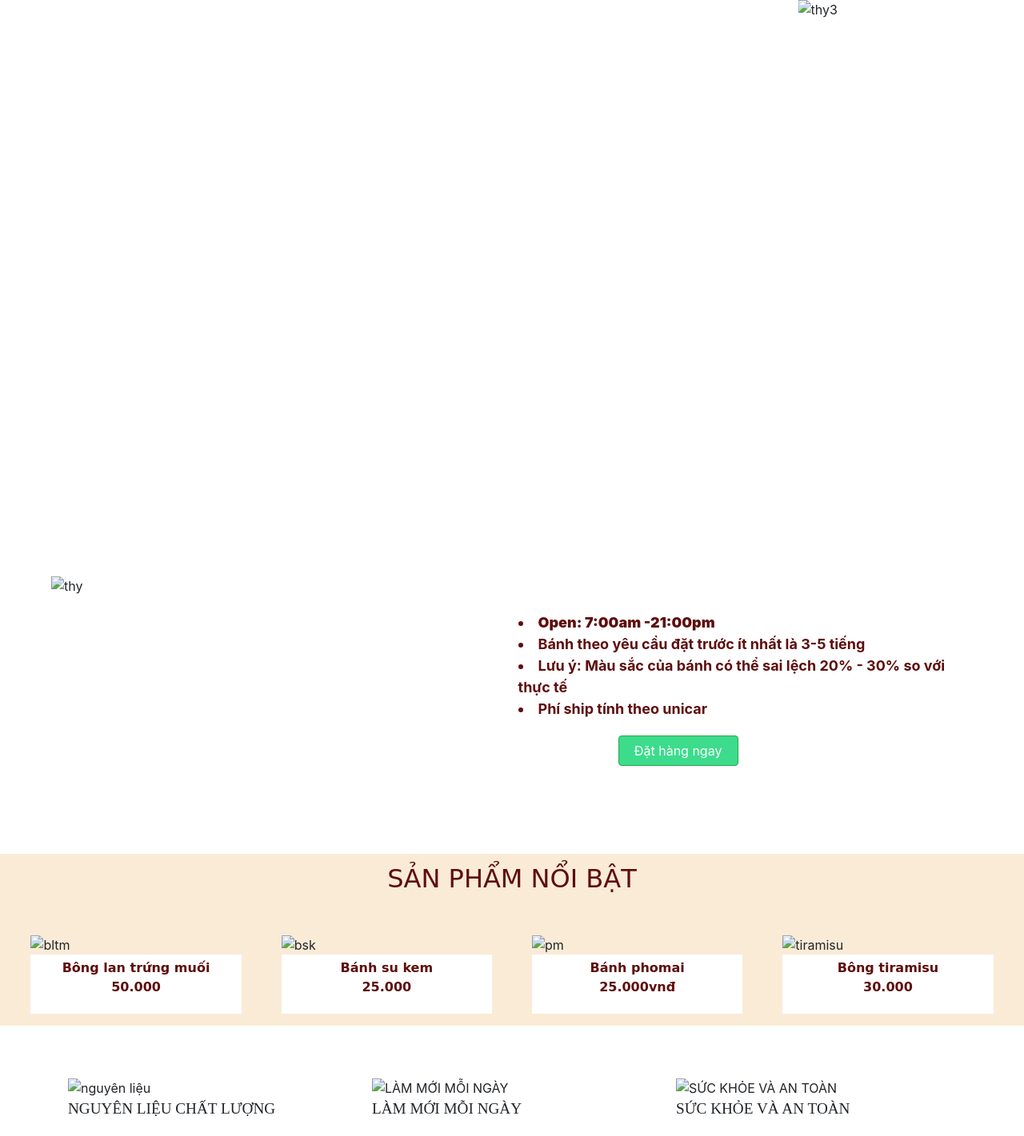
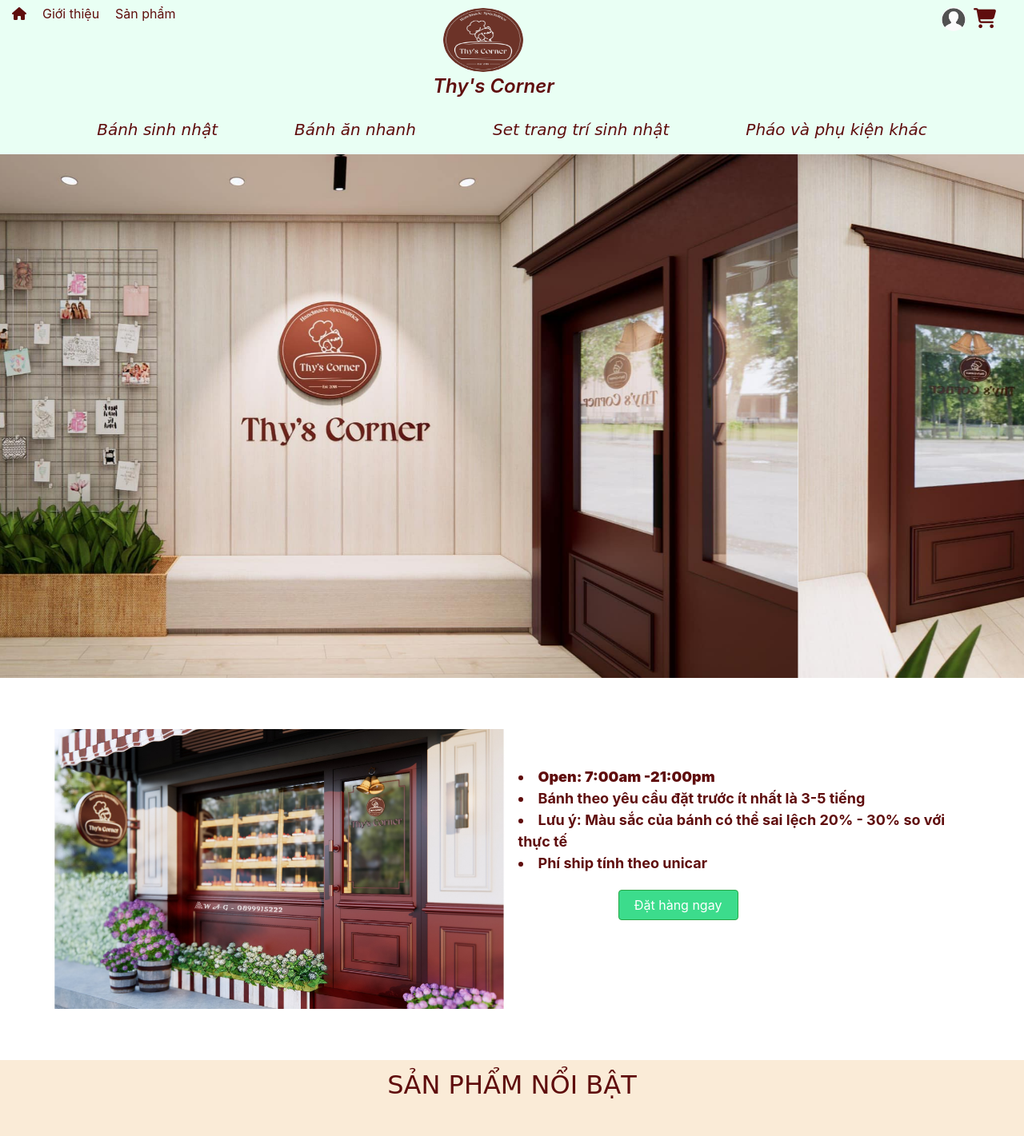
Before and after one commit to thmn172/Intern_Visafe, a plain HTML site: page index.html in a window 1280 px wide. Shown: the top 1421 px of the page at 80% size. Drawn offline with nearby package versions, Linux system fonts and the light colour scheme; files that its build step writes are made by us from their sources.

Commit message:
update 13:39 09-08-2024

```diff
--- a/front-end/component/header.html
+++ b/front-end/component/header.html
@@ -3,25 +3,25 @@
     <div class="container-fluid row">
       <div class="col d-flex justify-content-start">
         <div style="padding-right:20px ;">
-          <a href="index.html"><i class="fa-solid fa-house"></i></a>
+          <a href="front-end/index.html"><i class="fa-solid fa-house"></i></a>
         </div>
         <div style="padding-right:20px ;">
-          <a href="about.html">Giới thiệu</a>
+          <a href=" front-end/about.html">Giới thiệu</a>
         </div>
         <div>
-          <a href="product.html">Sản phẩm</a>
+          <a href="front-end/product.html">Sản phẩm</a>
         </div>
       </div>
       <div class="navbar-brand d-flex justify-content-center">
-        <a  href="index.html">
-          <img src="img/logo.jpg" alt="logo" width="100px" height="80px">
+        <a  href="front-end/index.html">
+          <img src="/front-end/img/logo.jpg" alt="logo" width="100px" height="80px">
           <div>Thy's Corner</div>
         </a>
       </div>
       <div class=" col text-right">
         <div class="d-flex justify-content-end row icon">
           <div>
-              <a href="#"><img style="border-radius: 50%; margin-bottom: 3px;" src="img/user.jpg" alt="user" width="30" height="30"></a>
+              <a href="#"><img style="border-radius: 50%; margin-bottom: 3px;" src="front-end/img/user.jpg" alt="user" width="30" height="30"></a>
           </div>
           <div >
             <a href="#"><i class="fa-solid fa-cart-shopping"></i></a>
--- a/index.html
+++ b/index.html
@@ -5,11 +5,11 @@
     <meta name="viewport" content="width=device-width, initial-scale=1.0">
     <link rel="stylesheet" href="https://cdnjs.cloudflare.com/ajax/libs/font-awesome/6.6.0/css/all.min.css" integrity="sha512-Kc323vGBEqzTmouAECnVceyQqyqdsSiqLQISBL29aUW4U/M7pSPA/gEUZQqv1cwx4OnYxTxve5UMg5GT6L4JJg==" crossorigin="anonymous" referrerpolicy="no-referrer" />
     <link rel="stylesheet" href="https://cdn.jsdelivr.net/npm/bootstrap@4.1.3/dist/css/bootstrap.min.css" integrity="sha384-MCw98/SFnGE8fJT3GXwEOngsV7Zt27NXFoaoApmYm81iuXoPkFOJwJ8ERdknLPMO" crossorigin="anonymous">
-    <link rel="stylesheet" href="style.css">
+    <link rel="stylesheet" href="front-end/style.css">
     <script src="https://code.jquery.com/jquery-3.3.1.slim.min.js" integrity="sha384-q8i/X+965DzO0rT7abK41JStQIAqVgRVzpbzo5smXKp4YfRvH+8abtTE1Pi6jizo" crossorigin="anonymous"></script>
     <script src="https://cdn.jsdelivr.net/npm/popper.js@1.14.3/dist/umd/popper.min.js" integrity="sha384-ZMP7rVo3mIykV+2+9J3UJ46jBk0WLaUAdn689aCwoqbBJiSnjAK/l8WvCWPIPm49" crossorigin="anonymous"></script>
     <script src="https://cdn.jsdelivr.net/npm/bootstrap@4.1.3/dist/js/bootstrap.min.js" integrity="sha384-ChfqqxuZUCnJSK3+MXmPNIyE6ZbWh2IMqE241rYiqJxyMiZ6OW/JmZQ5stwEULTy" crossorigin="anonymous"></script>
-    <link rel="icon" type="image/x-icon" href="img/logo.jpg" style="border-radius: 50%;">
+    <link rel="icon" type="image/x-icon" href="front-end/img/logo.jpg" style="border-radius: 50%;">
     <title>Thy's Corner</title>
 
 </head>
@@ -28,20 +28,20 @@
         <section id="carouselExampleSlidesOnly" class="carousel slide" data-ride="carousel">
             <div class="carousel-inner">
               <div class="carousel-item active ">
-                <img class="d-block w-100" src="img/thy.jpg" alt="thy1">
+                <img class="d-block w-100" src="front-end/img/thy.jpg" alt="thy1">
               </div>
               <div class="carousel-item ">
-                <img class="d-block w-100" src="img/thy3.jpg" alt="thy3">
+                <img class="d-block w-100" src="front-end/img/thy3.jpg" alt="thy3">
               </div>
               <div class="carousel-item ">
-                <img class="d-block w-100" src="img/thy4.jpg" alt="thy4">
+                <img class="d-block w-100" src="front-end/img/thy4.jpg" alt="thy4">
               </div>
             </div>
         </section>
 
         <section class=" banner row">
             <div class="col images">
-                <img src="img/thy5.jpg" alt="thy">
+                <img src="front-end/img/thy5.jpg" alt="thy">
             </div>
             <div class="col text">
                 <span>
@@ -71,7 +71,7 @@
             <div class="row content">
                <div class="items col-sm">
                    <div>
-                       <img src="img/bltm.jpg" alt="bltm">
+                       <img src="front-end/img/bltm.jpg" alt="bltm">
                    </div>
                    <div class="items-content">
                        <a href="">
@@ -85,7 +85,7 @@
 
                <div class="items col-sm">
                    <div>
-                       <img src="img/su.jpg" alt="bsk">
+                       <img src="front-end/img/su.jpg" alt="bsk">
                    </div>
                    <div class="items-content">
                        <a href="">
@@ -99,7 +99,7 @@
 
                <div class="items col-sm">
                    <div>
-                       <img src="img/phomai.jpg" alt="pm">
+                       <img src="front-end/img/phomai.jpg" alt="pm">
                    </div>
                    <div class="items-content">
                        <a href="">
@@ -113,7 +113,7 @@
 
                <div class="items col-sm">
                    <div>
-                       <img src="img/tiramisu.jpg" alt="tiramisu">
+                       <img src="front-end/img/tiramisu.jpg" alt="tiramisu">
                    </div>
                    <div class="items-content">
                        <a href="">
@@ -130,15 +130,15 @@
         <section class="container note">
             <div class="row">
                  <div class="col-sm-4">
-                     <img src="img/Icon-Footer-1.svg" alt="nguyên liệu">
+                     <img src="front-end/img/Icon-Footer-1.svg" alt="nguyên liệu">
                      <p>NGUYÊN LIỆU CHẤT LƯỢNG</p>
                  </div>
                  <div class="col-sm-4">
-                     <img src="img/Icon-Footer-2.svg" alt="LÀM MỚI MỖI NGÀY">
+                     <img src="front-end/img/Icon-Footer-2.svg" alt="LÀM MỚI MỖI NGÀY">
                      <p>LÀM MỚI MỖI NGÀY</p>
                  </div>
                  <div class="col-sm-4">
-                     <img src="img/Icon-Footer-3.svg" alt="SỨC KHỎE VÀ AN TOÀN">
+                     <img src="front-end/img/Icon-Footer-3.svg" alt="SỨC KHỎE VÀ AN TOÀN">
                      <p>SỨC KHỎE VÀ AN TOÀN</p>
                  </div>
              </div>
@@ -151,6 +151,6 @@
     <div id="footer"></div>
   <!-- </footer>    -->
 
-    <script src="main.js"></script>
+    <script src="front-end/main.js"></script>
 </body>
 </html>
```
